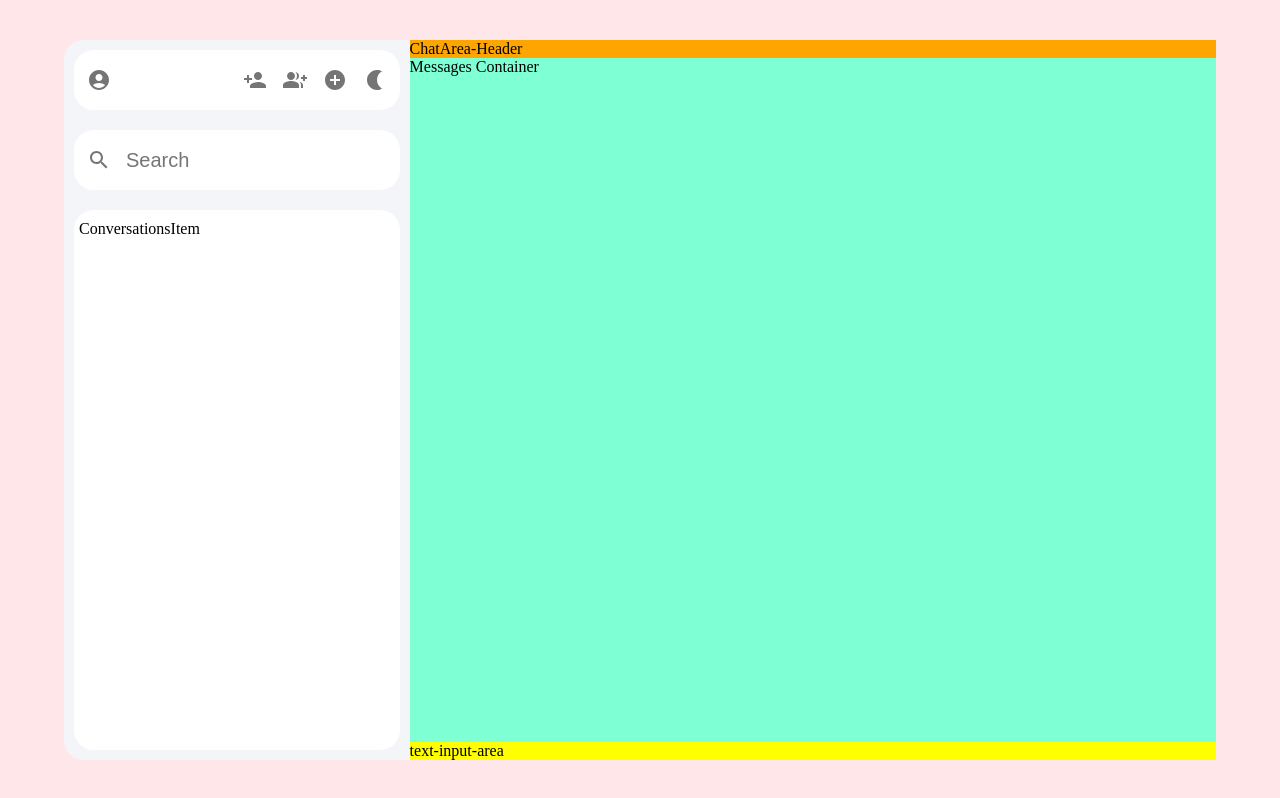
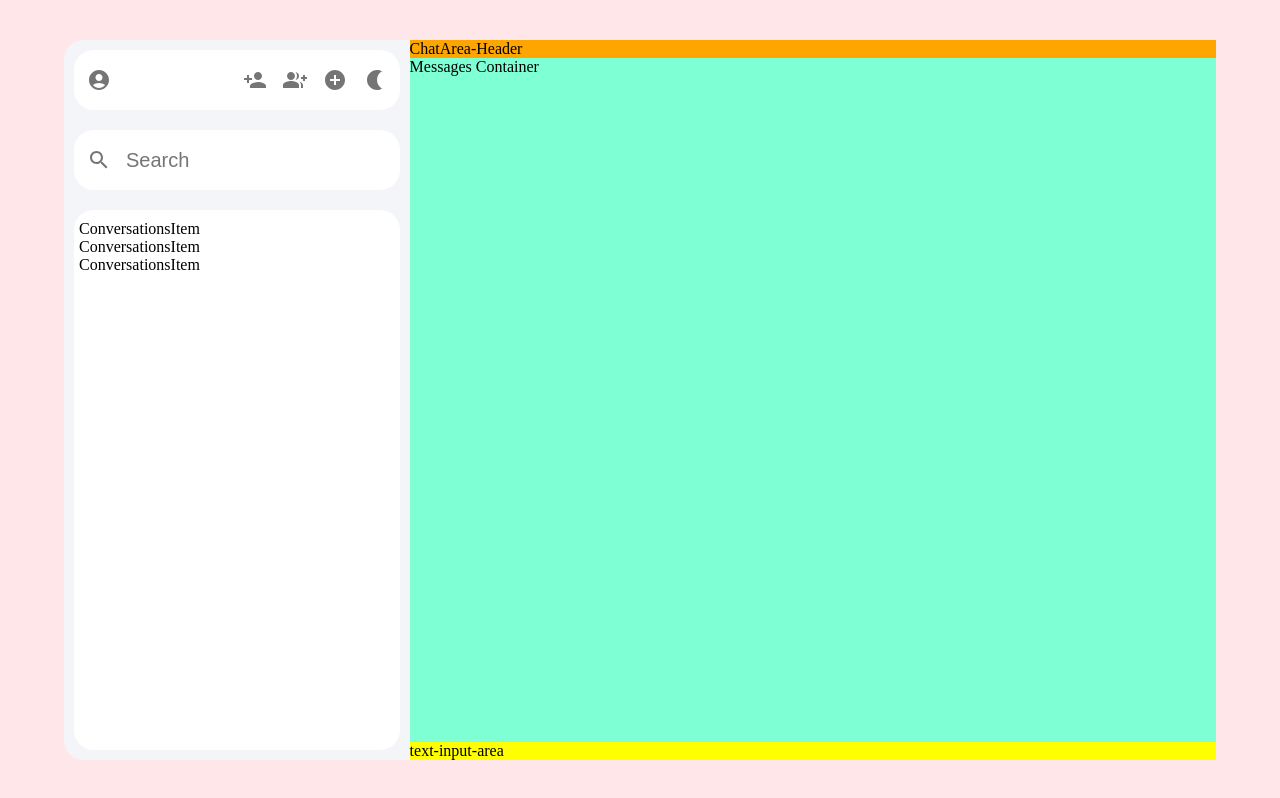
Before and after one commit to sweetestmeditation/wallflower, a React (Create React App) app: page / in a window 1280 px wide. Built offline with nearby package versions, Linux system fonts and the light colour scheme.

Commit message:
Refactor Sidebar component to include dynamic conversations using state.

```diff
--- a/src/Components/Sidebar.js
+++ b/src/Components/Sidebar.js
@@ -1,4 +1,4 @@
-import React from "react";
+import React, { useState } from "react";
 import AccountCircleIcon from '@mui/icons-material/AccountCircle';
 import PersonAddIcon from '@mui/icons-material/PersonAdd';
 import GroupAddIcon from '@mui/icons-material/GroupAdd';
@@ -9,6 +9,24 @@ import SearchIcon from '@mui/icons-material/Search';
 import ConversationsItem from "./ConversationsItem";
 
 function Sidebar() {
+    const [conversations, setConversations] = useState([
+        {
+            name: "Test#1",
+            lastMessage: "Last Message #1",
+            timeStamp: "today",
+        },
+        {
+            name: "Test#2",
+            lastMessage: "Last Message #2",
+            timeStamp: "today",
+        },
+        {
+            name: "Test#3",
+            lastMessage: "Last Message #3",
+            timeStamp: "today",
+        },
+    ]);
+
     return (
         <div className="sidebar-container">
             <div className="sb-header">
@@ -36,14 +54,15 @@ function Sidebar() {
                 <IconButton>
                     <SearchIcon />
                 </IconButton>
-                <input type="text" placeholder="Search" className="search-box"/>
+                <input type="text" placeholder="Search" className="search-box" />
             </div>
             <div className="sb-conversations">
-                <ConversationsItem />
+                {conversations.map((conversation) => (
+                    <ConversationsItem props={conversation} key={conversation.name} />
+                ))}
             </div>
         </div>
     );
 }
 
-
 export default Sidebar;
```
